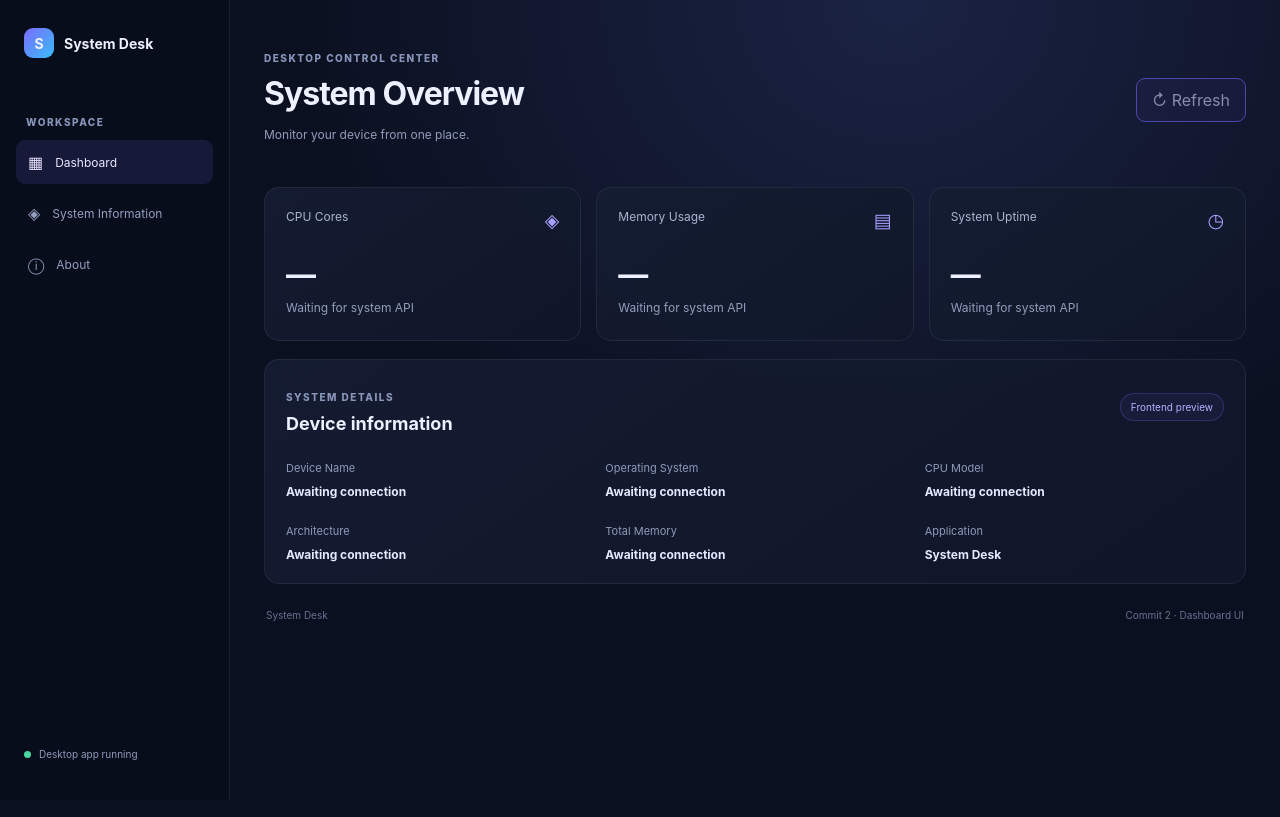
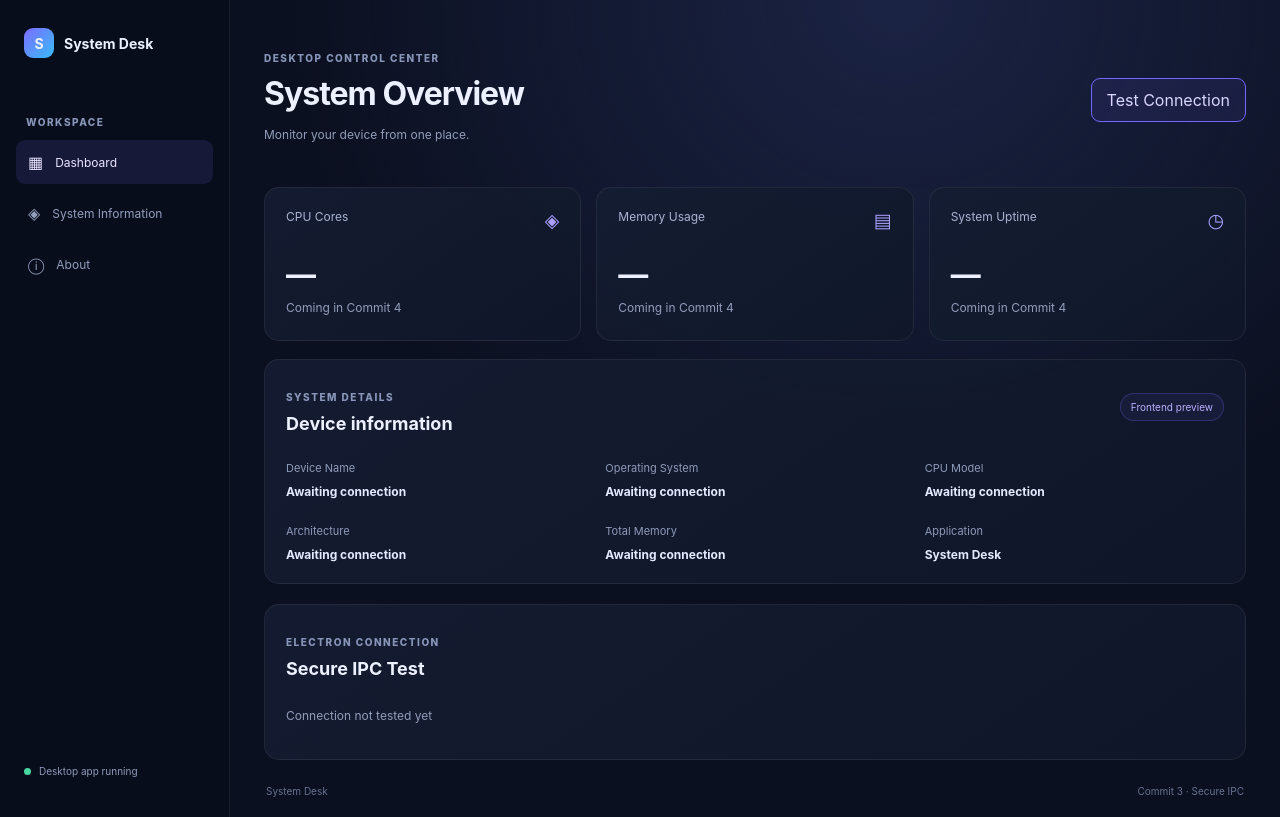
Before and after one commit to Harshil-Chawla/system_desk, a React (Vite) app: page / in a window 1280 px wide. Built offline with nearby package versions, Linux system fonts and the light colour scheme.

Commit message:
feat: implement secure IPC and preload bridge

```diff
--- a/src/renderer/App.jsx
+++ b/src/renderer/App.jsx
@@ -1,10 +1,30 @@
 
-
+import { useState } from "react";
 import Sidebar from "./components/Sidebar.jsx";
 import StatCard from "./components/StatCard.jsx";
 import SystemInfo from "./components/SystemInfo.jsx";
 
 function App() {
+  const [connectionMessage, setConnectionMessage] = useState(
+    "Connection not tested yet"
+  );
+  const [testing, setTesting] = useState(false);
+
+  async function testConnection() {
+    setTesting(true);
+
+    try {
+      const result = await window.systemAPI.ping();
+
+      setConnectionMessage(result.message);
+    } catch (error) {
+      console.error("IPC test failed:", error);
+      setConnectionMessage("Connection failed. Check the terminal.");
+    } finally {
+      setTesting(false);
+    }
+  }
+
   return (
     <div className="app-layout">
       <Sidebar />
@@ -19,8 +39,12 @@ function App() {
             </p>
           </div>
 
-          <button className="refresh-button" disabled>
-            ↻ Refresh
+          <button
+            className="refresh-button"
+            onClick={testConnection}
+            disabled={testing}
+          >
+            {testing ? "Testing..." : "Test Connection"}
           </button>
         </header>
 
@@ -28,30 +52,41 @@ function App() {
           <StatCard
             title="CPU Cores"
             value="—"
-            subtitle="Waiting for system API"
+            subtitle="Coming in Commit 4"
             icon="◈"
           />
 
           <StatCard
             title="Memory Usage"
             value="—"
-            subtitle="Waiting for system API"
+            subtitle="Coming in Commit 4"
             icon="▤"
           />
 
           <StatCard
             title="System Uptime"
             value="—"
-            subtitle="Waiting for system API"
+            subtitle="Coming in Commit 4"
             icon="◷"
           />
         </section>
 
         <SystemInfo />
 
+        <section className="panel" style={{ marginTop: "20px" }}>
+          <div className="section-heading">
+            <div>
+              <p className="eyebrow">ELECTRON CONNECTION</p>
+              <h2>Secure IPC Test</h2>
+            </div>
+          </div>
+
+          <p className="muted">{connectionMessage}</p>
+        </section>
+
         <footer className="app-footer">
           <span>System Desk</span>
-          <span>Commit 2 · Dashboard UI</span>
+          <span>Commit 3 · Secure IPC</span>
         </footer>
       </main>
     </div>
```
Also changed, not shown: src/main.js (+10 -1 lines), src/preload.js (+6 -1 lines).
